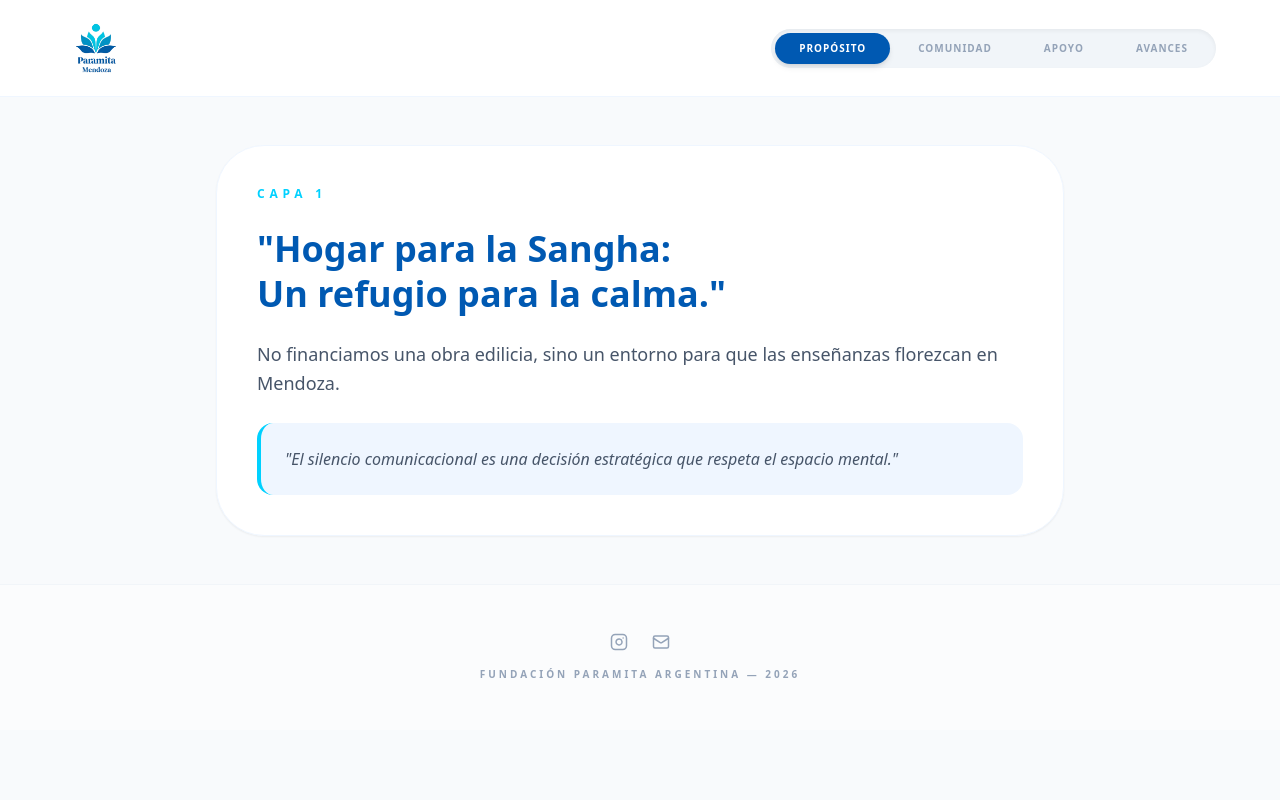
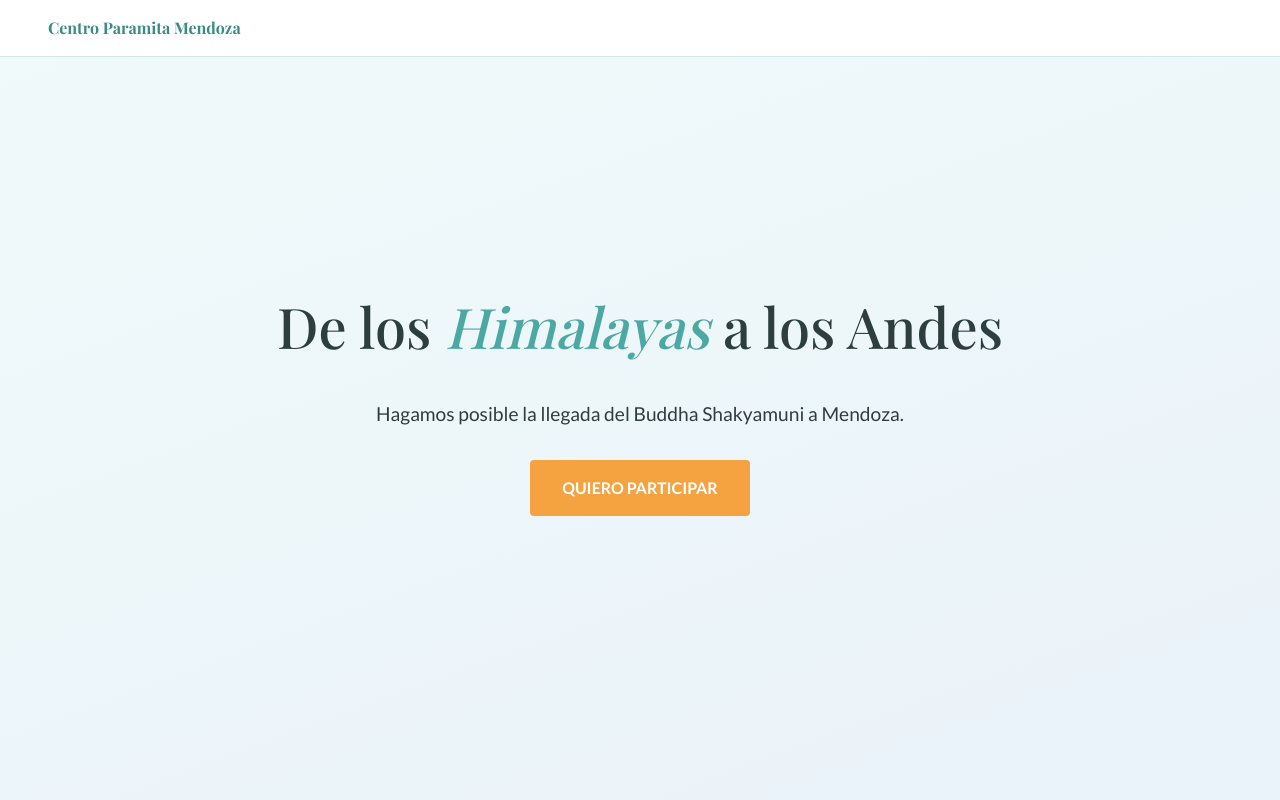
Before and after one commit to marianaesquivel31/paramita-mendoza, a React (Vite) app: page / in a window 1280 px wide. Shown: the top 800 px of the page. Built offline with nearby package versions, Linux system fonts and the light colour scheme.

Commit message:
Update App.jsx

```diff
--- a/src/App.jsx
+++ b/src/App.jsx
@@ -1,156 +1,77 @@
-import React, { useState } from 'react';
-import {
-  Heart, Users, DollarSign, FileText,
-  MessageSquare, Eye, Instagram, Mail
-} from 'lucide-react';
+import React, { useState, useEffect } from 'react';
 
-// === COMPONENTE DEL LOGO (Usa tu imagen de Canva) ===
-const ParamitaLogo = () => (
-  <img
-    src="/logo.png"
-    alt="Logo Paramita Mendoza"
-    className="h-16 w-auto object-contain"
-    onError={(e) => e.target.src = "https://via.placeholder.com/150?text=Subir+Logo"}
-  />
-);
+function App() {
+  const [showCheckout, setShowCheckout] = useState(false);
+  const [pagoInfo, setPagoInfo] = useState({ nivel: '', monto: '' });
 
-export default function App() {
-  // Estado para controlar qué capa se muestra
-  const [tab, setTab] = useState('capa1');
+  const abrirPago = (nivel, monto) => {
+    setPagoInfo({ nivel, monto });
+    setShowCheckout(true);
+  };
 
   return (
-    <div className="min-h-screen bg-[#F8FAFC] text-slate-800 font-sans">
+    <div style={{ fontFamily: "'Lato', sans-serif", color: '#2C3E3E' }}>
+      <style>{`
+        @import url('https://fonts.googleapis.com/css2?family=Playfair+Display:wght@500;700&family=Lato:wght@300;400;700&display=swap');
+        :root {
+          --primary: #4BA8A2;
+          --accent-orange: #F4A340;
+          --bg: #F0FAF9;
+        }
+        .btn-accent {
+          background: var(--accent-orange);
+          color: white;
+          padding: 1rem 2rem;
+          border-radius: 4px;
+          text-transform: uppercase;
+          font-weight: bold;
+          border: none;
+          cursor: pointer;
+        }
+      `}</style>
 
-      {/* HEADER / MENÚ DE NAVEGACIÓN */}
-      <header className="bg-white border-b border-blue-50 sticky top-0 z-50 p-4">
-        <div className="max-w-6xl mx-auto flex flex-col md:flex-row justify-between items-center gap-4">
-          <ParamitaLogo />
+      {/* NAV */}
+      <nav style={{ position: 'fixed', width: '100%', padding: '1rem 3rem', background: 'white', borderBottom: '1px solid #D4E8E7', zIndex: 10 }}>
+        <span style={{ fontFamily: 'Playfair Display', fontWeight: '700', color: '#3A8A85' }}>Centro Paramita Mendoza</span>
+      </nav>
 
-          <nav className="flex gap-1 bg-slate-100 p-1 rounded-full shadow-inner">
-            {['capa1', 'capa2', 'capa3', 'capa4'].map((item) => (
-              <button
-                key={item}
-                onClick={() => setTab(item)}
-                className={`px-6 py-2 rounded-full text-[10px] font-black tracking-widest transition-all ${
-                  tab === item
-                    ? 'bg-[#0059B2] text-white shadow-md'
-                    : 'text-slate-400 hover:text-[#0059B2]'
-                }`}
-              >
-                {item === 'capa1' && "PROPÓSITO"}
-                {item === 'capa2' && "COMUNIDAD"}
-                {item === 'capa3' && "APOYO"}
-                {item === 'capa4' && "AVANCES"}
-              </button>
-            ))}
-          </nav>
+      {/* HERO */}
+      <section style={{ minHeight: '100vh', background: 'linear-gradient(160deg, #F0FAF9 0%, #EAF2FA 100%)', display: 'flex', alignItems: 'center', justifyContent: 'center', textAlign: 'center', padding: '5rem 1rem' }}>
+        <div>
+          <h1 style={{ fontFamily: 'Playfair Display', fontSize: '3.5rem' }}>De los <span style={{color: '#4BA8A2', fontStyle: 'italic'}}>Himalayas</span> a los Andes</h1>
+          <p style={{ margin: '2rem 0', fontSize: '1.2rem' }}>Hagamos posible la llegada del Buddha Shakyamuni a Mendoza.</p>
+          <button onClick={() => abrirPago('General', 'Donación Voluntaria')} className="btn-accent">Quiero participar</button>
         </div>
-      </header>
+      </section>
 
-      {/* CONTENIDO PRINCIPAL DINÁMICO */}
-      <main className="max-w-4xl mx-auto px-6 py-12">
+      {/* TIERS */}
+      <section style={{ padding: '5rem 1rem', maxWidth: '1000px', margin: '0 auto' }}>
+        <div style={{ display: 'grid', gridTemplateColumns: 'repeat(auto-fit, minmax(280px, 1fr))', gap: '2rem' }}>
+          {['Compasión', 'Mérito', 'Sabiduría'].map((nivel, index) => (
+            <div key={nivel} style={{ border: '1px solid #D4E8E7', padding: '2rem', textAlign: 'center', borderRadius: '8px' }}>
+              <h3 style={{ fontFamily: 'Playfair Display' }}>{nivel}</h3>
+              <p style={{ color: '#F4A340', fontWeight: 'bold', margin: '1rem 0' }}>{index === 0 ? '$5.000' : index === 1 ? '$15.000' : '$50.000'} ARS</p>
+              <button onClick={() => abrirPago(nivel, index === 0 ? '$5.000' : index === 1 ? '$15.000' : '$50.000')} className="btn-accent">Elegir</button>
+            </div>
+          ))}
+        </div>
+      </section>
 
-        {/* CAPA 1: EL CORAZÓN DEL PROYECTO */}
-        {tab === 'capa1' && (
-          <div className="space-y-8 animate-in fade-in duration-500">
-            <div className="bg-white p-10 rounded-[3rem] border border-blue-50 shadow-sm relative overflow-hidden">
-              <h3 className="text-[#00D1FF] font-bold text-xs tracking-[0.4em] uppercase mb-6">Capa 1</h3>
-              <h2 className="text-4xl font-bold text-[#0059B2] mb-6 leading-tight">
-                "Hogar para la Sangha: <br/>Un refugio para la calma."
-              </h2>
-              <div className="space-y-6 text-slate-600 text-lg font-light leading-relaxed">
-                <p>No financiamos una obra edilicia, sino un entorno para que las enseñanzas florezcan en Mendoza.</p>
-                <div className="bg-blue-50 p-6 rounded-2xl border-l-4 border-[#00D1FF] italic text-base">
-                  "El silencio comunicacional es una decisión estratégica que respeta el espacio mental."
-                </div>
-              </div>
-            </div>
+      {/* MODAL DE PAGO */}
+      {showCheckout && (
+        <div style={{ position: 'fixed', top: 0, left: 0, width: '100%', height: '100%', background: 'rgba(0,0,0,0.8)', display: 'flex', alignItems: 'center', justifyContent: 'center', zIndex: 100 }}>
+          <div style={{ background: 'white', padding: '2rem', borderRadius: '12px', maxWidth: '400px', width: '90%', textAlign: 'center' }}>
+            <h3>Nivel {pagoInfo.nivel}</h3>
+            <p>Monto: {pagoInfo.monto}</p>
+            <input type="text" placeholder="Nombre en la tarjeta" style={{ width: '100%', padding: '0.8rem', margin: '1rem 0', border: '1px solid #D4E8E7' }} />
+            <input type="text" placeholder="Número de tarjeta" style={{ width: '100%', padding: '0.8rem', marginBottom: '1rem', border: '1px solid #D4E8E7' }} />
+            <button onClick={() => { alert('¡Gracias!'); setShowCheckout(false); }} style={{ background: '#009EE3', color: 'white', width: '100%', padding: '1rem', border: 'none', borderRadius: '4px', cursor: 'pointer' }}>PAGAR AHORA</button>
+            <button onClick={() => setShowCheckout(false)} style={{ background: 'none', border: 'none', marginTop: '1rem', color: '#4BA8A2', textDecoration: 'underline', cursor: 'pointer' }}>Cancelar</button>
           </div>
-        )}
-
-        {/* CAPA 2: HUMANIZACIÓN */}
-        {tab === 'capa2' && (
-          <div className="space-y-8 animate-in fade-in duration-500">
-            <div className="text-center mb-10">
-              <h2 className="text-3xl font-bold text-[#0059B2]">Humanizar el Proyecto</h2>
-              <p className="text-slate-500 mt-2 text-lg">Preparación del terreno cognitivo y emocional de nuestra sangha.</p>
-            </div>
-            <div className="grid md:grid-cols-2 gap-8">
-              <div className="bg-white p-8 rounded-[2.5rem] border border-blue-50 shadow-sm hover:border-blue-200 transition-colors">
-                <Eye className="text-[#00D1FF] mb-6" size={32} />
-                <h4 className="text-xl font-bold text-[#0059B2] mb-4">Qué sucede en un Centro</h4>
-                <p className="text-sm text-slate-500 leading-relaxed">Contenidos pedagógicos sobre meditación, estudio y el impacto de tener un espacio propio para la práctica colectiva.</p>
-              </div>
-              <div className="bg-[#0059B2] p-8 rounded-[2.5rem] text-white shadow-lg relative overflow-hidden">
-                <MessageSquare className="text-blue-200 mb-6" size={32} />
-                <h4 className="text-xl font-bold mb-4">Voz de la Sangha</h4>
-                <p className="text-sm text-blue-50 italic leading-relaxed">"Contar con un espacio físico local significa estabilidad para nuestra práctica y un faro de calma para la ciudad."</p>
-                <div className="absolute -bottom-4 -right-4 opacity-10">
-                  <MessageSquare size={120} />
-                </div>
-              </div>
-            </div>
-          </div>
-        )}
-
-        {/* CAPA 3: SOSTENIMIENTO (TRANSPARENCIA RADICAL) */}
-        {tab === 'capa3' && (
-          <div className="space-y-12 animate-in fade-in duration-500">
-            <div className="text-center max-w-2xl mx-auto">
-              <h2 className="text-4xl font-bold text-[#0059B2]">Tu generosidad sostiene el Linaje</h2>
-              <p className="text-slate-500 mt-4">Un canal transparente para nuestra interdependencia.</p>
-            </div>
-            <div className="grid md:grid-cols-3 gap-6">
-              {[
-                { name: 'Socio Bronce', color: 'bg-[#00D1FF]', icon: <Users size={24}/> },
-                { name: 'Socio Plata', color: 'bg-[#009EE0]', icon: <Users size={24}/> },
-                { name: 'Socio Oro', color: 'bg-[#0059B2]', icon: <Users size={24}/> }
-              ].map((tier, i) => (
-                <div key={i} className="bg-white p-8 rounded-[2.5rem] border border-blue-50 shadow-sm flex flex-col items-center text-center group hover:shadow-xl transition-all">
-                  <div className={`p-4 rounded-full ${tier.color} text-white mb-6 group-hover:scale-110 transition-transform`}>
-                    {tier.icon}
-                  </div>
-                  <h3 className="text-xl font-bold text-slate-800 mb-6">{tier.name}</h3>
-                  <button className={`w-full py-4 rounded-2xl font-bold text-[10px] tracking-widest text-white ${tier.color} opacity-90 hover:opacity-100 transition-opacity`}>
-                    QUIERO APOYAR
-                  </button>
-                </div>
-              ))}
-            </div>
-          </div>
-        )}
-
-        {/* CAPA 4: CONTINUIDAD */}
-        {tab === 'capa4' && (
-          <div className="space-y-8 animate-in fade-in duration-500">
-            <div className="bg-white p-12 rounded-[3.5rem] border border-blue-50 text-center shadow-sm">
-              <div className="inline-block p-6 bg-red-50 rounded-full mb-8">
-                <Heart className="text-red-400" size={48} fill="currentColor" />
-              </div>
-              <h2 className="text-3xl font-bold text-[#0059B2] mb-6">Continuidad y Cuidado</h2>
-              <div className="grid md:grid-cols-2 gap-6 text-left max-w-2xl mx-auto">
-                <div className="p-8 bg-slate-50 rounded-3xl border border-slate-100">
-                  <h4 className="font-black text-[10px] uppercase text-slate-400 tracking-[0.2em] mb-3">Gratitud</h4>
-                  <p className="text-sm text-slate-600 leading-relaxed">Protocolo de agradecimiento personalizado por el compromiso con el mantenimiento del espacio.</p>
-                </div>
-                <div className="p-8 bg-slate-50 rounded-3xl border border-slate-100">
-                  <h4 className="font-black text-[10px] uppercase text-slate-400 tracking-[0.2em] mb-3">Transparencia</h4>
-                  <p className="text-sm text-slate-600 leading-relaxed">Reportes trimestrales sobre el uso de los fondos y los avances en el acondicionamiento del salón.</p>
-                </div>
-              </div>
-            </div>
-          </div>
-        )}
-      </main>
-
-      {/* FOOTER */}
-      <footer className="text-center py-12 border-t border-slate-100 bg-white/50">
-        <div className="flex justify-center gap-6 mb-4">
-           <Instagram size={18} className="text-slate-400 cursor-pointer hover:text-[#009EE0]" />
-           <Mail size={18} className="text-slate-400 cursor-pointer hover:text-[#009EE0]" />
         </div>
-        <p className="text-[10px] text-slate-400 font-black tracking-[0.3em] uppercase">Fundación Paramita Argentina — 2026</p>
-      </footer>
+      )}
     </div>
   );
 }
+
+export default App;
```
